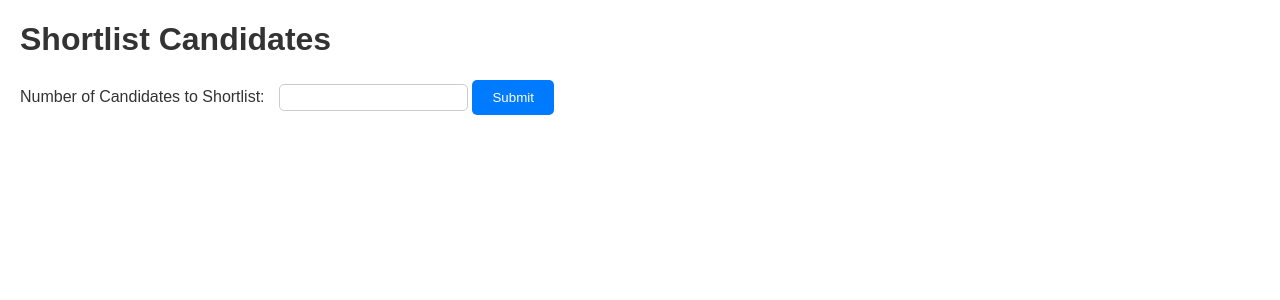
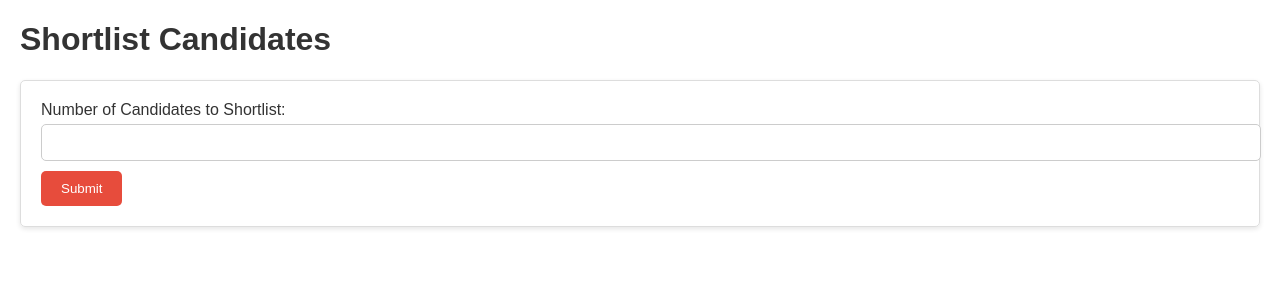
Before and after one commit to Harsh-1309/axis-llm-hack, a Flask app: page /shortlist_candidates in a window 1280 px wide. Shown: the top 300 px of the page. Run offline with Flask 3, Linux system fonts and the light colour scheme; parts of the project's set-up code (start-up, migrations or seed data) failed here and were passed over.

Commit message:
change css

```diff
--- a/app/application.py
+++ b/app/application.py
@@ -27,7 +27,8 @@ def save_data(data):
     with open(JD_SCORE_DATA_FILE, "w") as file:
         json.dump(data, file, indent=4)
 
-@app.route("/", methods=["GET", "POST"])
+
+@app.route("/update_jd", methods=["GET", "POST"])
 def index():
     data = load_data()
     if request.method == "POST":
--- a/app/static/shortlist_candidates.css
+++ b/app/static/shortlist_candidates.css
@@ -1,3 +1,4 @@
+/* Global styles */
 body {
     font-family: Arial, sans-serif;
     margin: 20px;
@@ -7,8 +8,13 @@ h1 {
     color: #333;
 }
 
+/* Styling for the form */
 form {
     margin-top: 20px;
+    border: 1px solid #ddd;
+    padding: 20px;
+    border-radius: 5px;
+    box-shadow: 0px 2px 5px rgba(0, 0, 0, 0.1);
 }
 
 label {
@@ -17,16 +23,25 @@ label {
 }
 
 input[type="number"] {
-    padding: 5px;
+    padding: 10px;
     border: 1px solid #ccc;
     border-radius: 5px;
+    width: 100%;
+    margin-top: 5px;
 }
 
+/* Styling for the submit button */
 button {
-    background-color: #007bff;
+    background-color: #e74c3c; /* Red accent color */
     color: #fff;
     padding: 10px 20px;
     border: none;
     border-radius: 5px;
     cursor: pointer;
+    transition: background-color 0.3s ease;
+    margin-top: 10px;
 }
+
+button:hover {
+    background-color: #c0392b; /* Darker red on hover */
+}
--- a/app/templates/display_score.html
+++ b/app/templates/display_score.html
@@ -4,7 +4,7 @@
     <meta charset="UTF-8">
     <meta name="viewport" content="width=device-width, initial-scale=1.0">
     <title>Score Display</title>
-    <link rel="stylesheet" href="{{ url_for('static', filename='style.css') }}">
+    <link rel="stylesheet" href="{{ url_for('static', filename='score.css') }}">
 </head>
 <body>
     <div class="container">
```
Also changed, not shown: app/static/get_answers.css (+14 -2 lines), app/static/score.css (added, +34 -0 lines).
